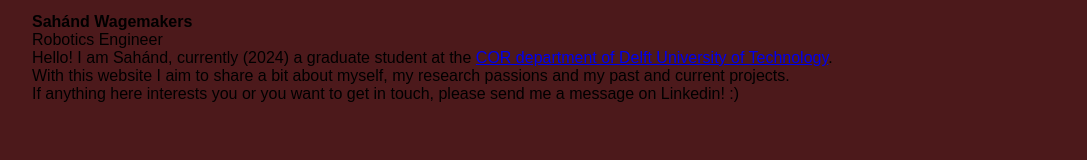
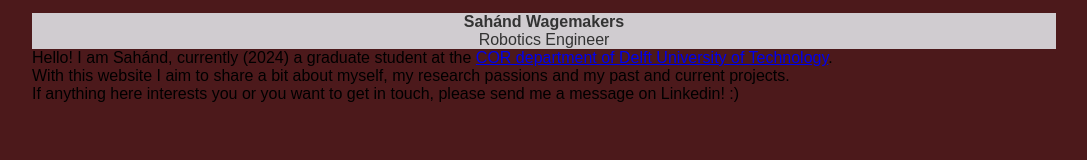
Before and after one commit to SahWag/Sahand-W, a plain HTML site: page index.html in a window 1280 px wide. Shown: the whole page, without its empty margins (96-1183 px from the left). Drawn offline with Linux system fonts and the light colour scheme.

Commit message:
Update index.html

```diff
--- a/index.html
+++ b/index.html
@@ -7,8 +7,10 @@
   </head>
   <body>
     <header>
-    <strong>Sahánd Wagemakers</strong><br/>
+    <div class="title-bar">
+      <strong>Sahánd Wagemakers</strong><br/>
     Robotics Engineer
+    </div>
     </header>
 
   <main>
```
